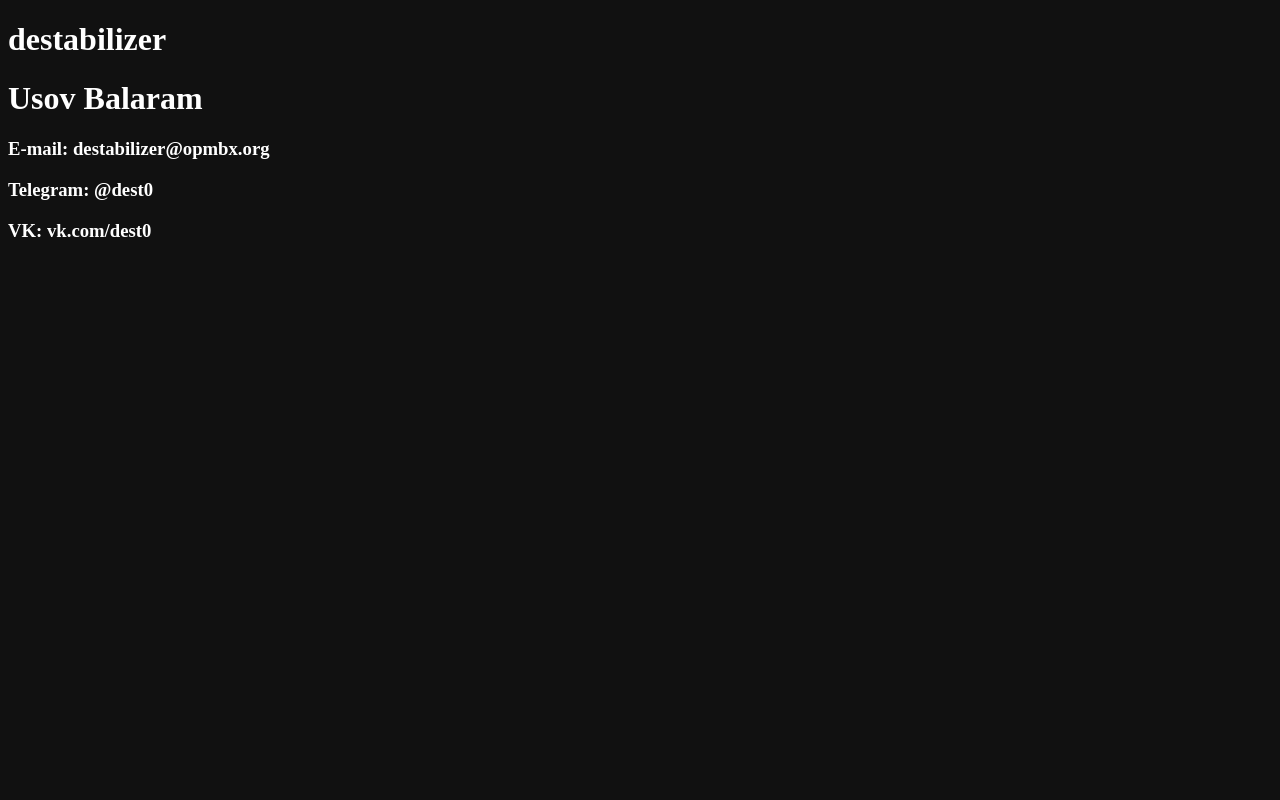
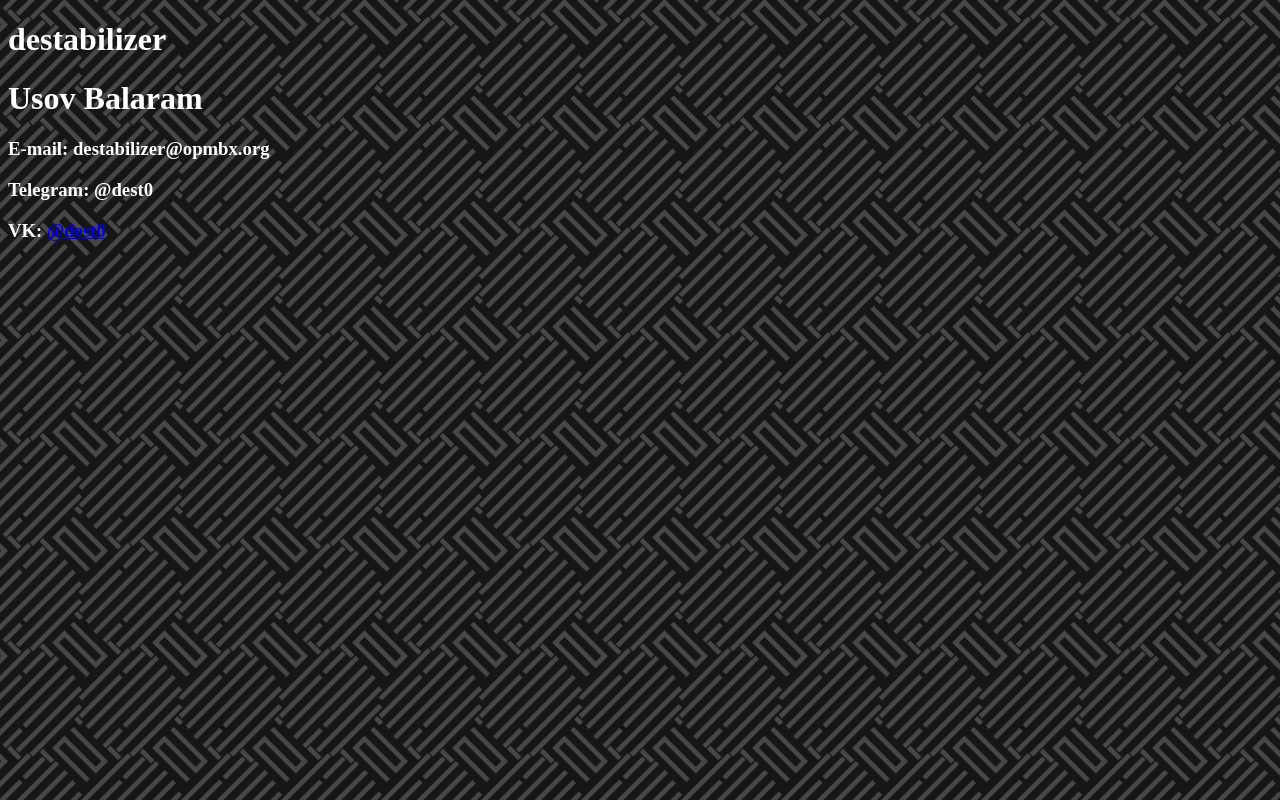
Before and after one commit to destabilizer/destabilizer.github.io, a plain HTML site: page index.html in a window 1280 px wide. Drawn offline with Linux system fonts and the light colour scheme.

Commit message:
Changed background

```diff
--- a/default.css
+++ b/default.css
@@ -1,5 +1,6 @@
 body {
-  background: #111111;
+  background-image: url(resource/background.png);
+  background-repeat: repeat;
 }
 
 h1 {
--- a/index.html
+++ b/index.html
@@ -17,6 +17,6 @@
     Telegram: @dest0
   </h3>
   <h3>
-    VK: vk.com/dest0
+    VK: <a href="https://vk.com/dest0"> @dest0 </a>
   </h3>
 </body>
```
Also changed, not shown: resource/background.png (added).
